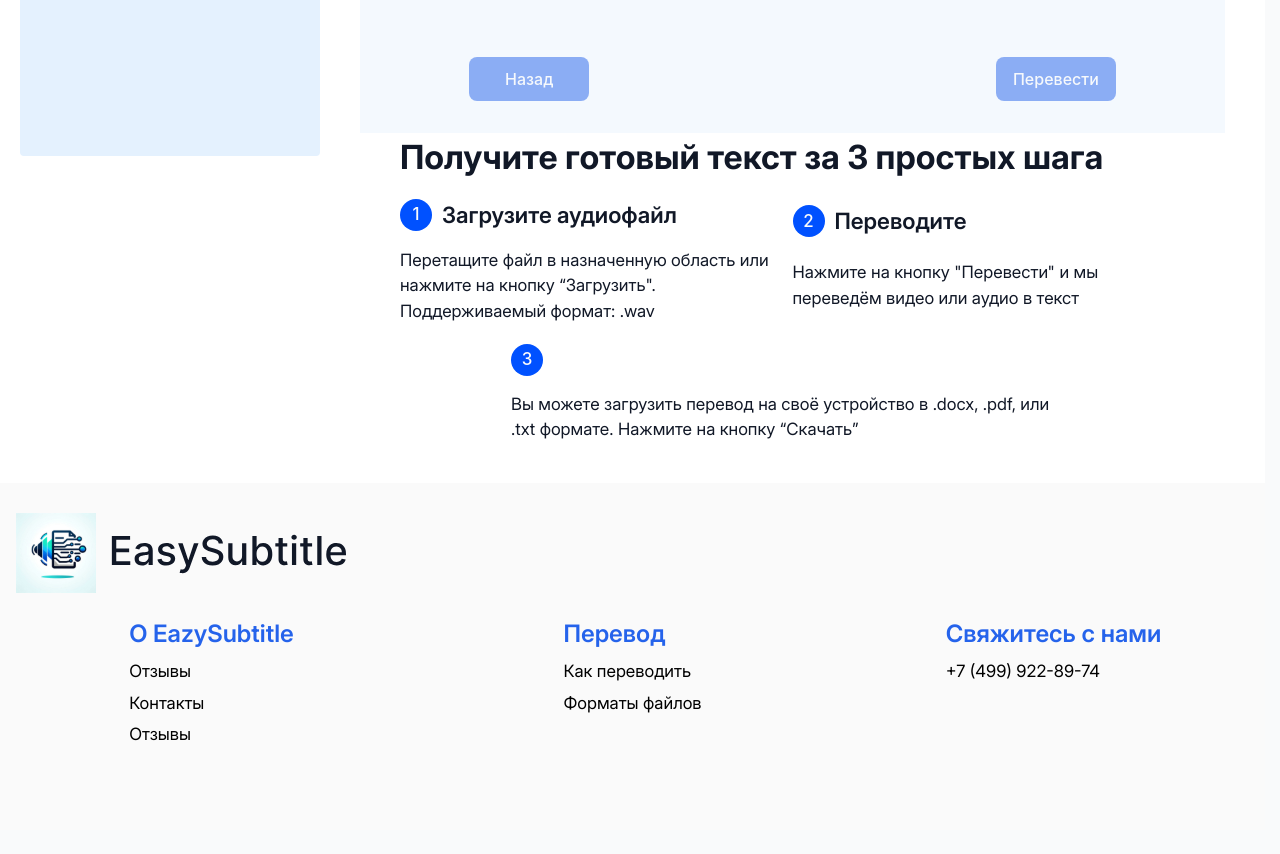
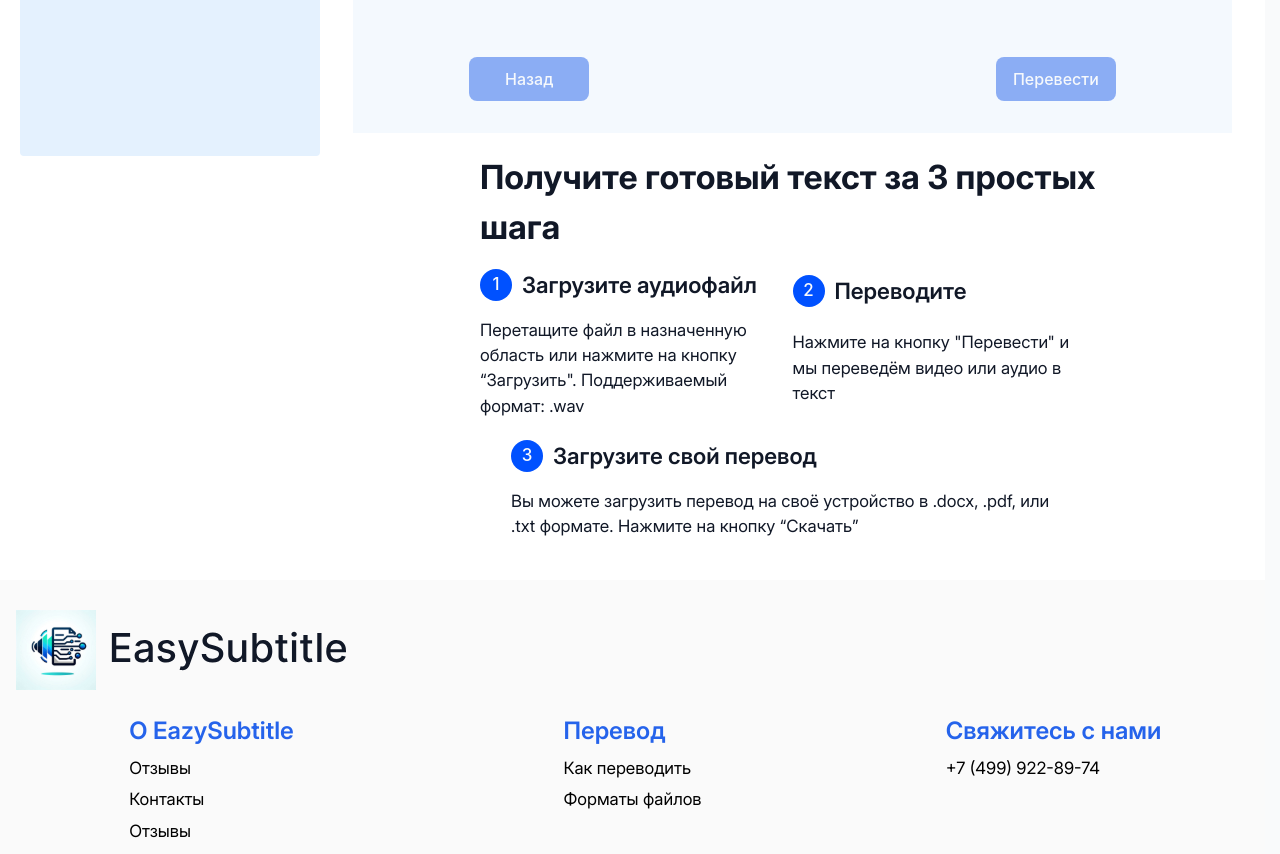
Before and after one commit to kArAsTeR734/EasySubtitleFrontend, a React (Vite) app: page / in a window 1280 px wide. Shown: the part 1080-1934 px from the top of the page. Before the commit the page ends 1910 px from the top, so only its background shows below. Built offline with nearby package versions, Linux system fonts and the light colour scheme; no server answers; a web font is replaced by a local one.

Commit message:
Instruction UI fix

```diff
--- a/src/pages/MainPage/MainPage.scss
+++ b/src/pages/MainPage/MainPage.scss
@@ -13,6 +13,20 @@
 }
 
 .main-content {
+  display: flex;
+  flex-direction: column;
+  align-items: center;
+  gap: 20px;
   padding: 20px;
   overflow-y: auto;
 }
+
+.transcription-workspace {
+  width: 100%;
+  max-width: 1200px;
+}
+
+.transcription-instruction {
+  width: 100%;
+  max-width: 1200px;
+}
--- a/src/widgets/Hero/Steps/Result/ResultStep.tsx
+++ b/src/widgets/Hero/Steps/Result/ResultStep.tsx
@@ -44,6 +44,7 @@ export const ResultStep: FC<ResultStepProps> = ({
   if(transcriptionError){
     return <h1>Возникла непредвиденная ошибка</h1>
   }
+
   return (
       <div className="results-step">
         {selectedFile && (
--- a/src/widgets/Hero/TranscriptionInstruction/ui/TranscriptionInstruction.scss
+++ b/src/widgets/Hero/TranscriptionInstruction/ui/TranscriptionInstruction.scss
@@ -4,7 +4,7 @@
   justify-content: flex-start;
   align-items: start;
   row-gap: 15px;
-  padding-inline: 40px;
+  padding-inline: 120px;
   align-self: center;
   &__list {
     display: grid;
--- a/src/widgets/Hero/TranscriptionInstruction/ui/TranscriptionInstruction.tsx
+++ b/src/widgets/Hero/TranscriptionInstruction/ui/TranscriptionInstruction.tsx
@@ -15,7 +15,7 @@ export const TranscriptionInstruction = () => {
     },
     {
       id: 3,
-      title: '',
+      title: 'Загрузите свой перевод',
       description: 'Вы можете загрузить перевод на своё устройство в .docx, .pdf, или .txt формате. Нажмите на кнопку “Скачать”'
     }
   ]
```
